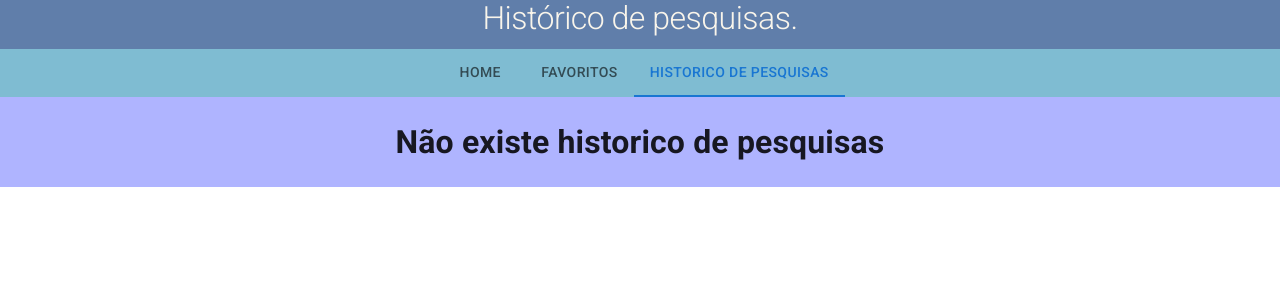
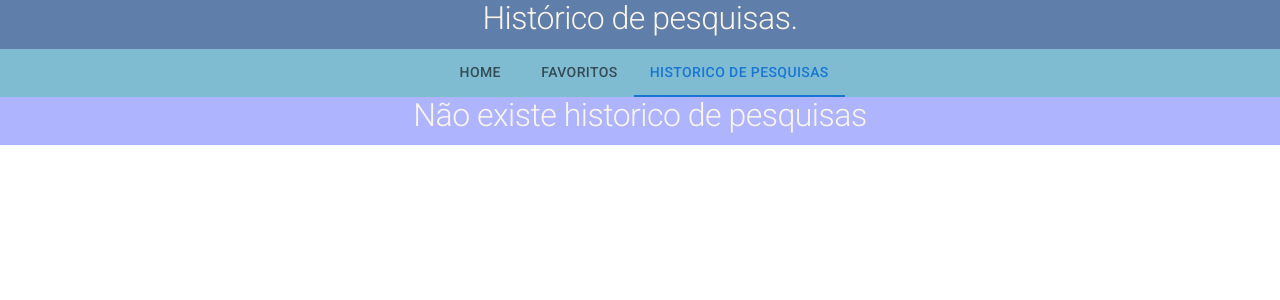
Before and after one commit to MatheusBurthon91/core-science-search-api, a React (Create React App) app in the folder frontend/: page /search_history in a window 1280 px wide. Shown: the top 300 px of the page. Built offline with nearby package versions, Linux system fonts and the light colour scheme.

Commit message:
style: :lipstick: adicionado estilos na tabela de historico de pesquisas, ainda passivel de alterações.

```diff
--- a/frontend/src/components/ShowHistorySearch.jsx
+++ b/frontend/src/components/ShowHistorySearch.jsx
@@ -8,6 +8,7 @@ import {
   TableHead,
   TableRow,
   Paper,
+  Typography,
 } from '@mui/material';
 
 export default function ShowHistorySearch() {
@@ -15,9 +16,13 @@ export default function ShowHistorySearch() {
 
   return (
     <Grid container justifyContent="center" sx={{ backgroundColor: '#AFB4FF' }}>
-      {!getSearch ? <h1>Não existe historico de pesquisas</h1> : (
+      {!getSearch ? (
+        <Typography variant="h1" component="div" gutterBottom>
+          Não existe historico de pesquisas
+        </Typography>
+      ) : (
         <TableContainer component={Paper}>
-          <Table sx={{ backgroundColor: '#AFB4FF' }} size="small">
+          <Table sx={{ backgroundColor: '#AFB4FF', minWidth: 650 }} size="small">
             <TableHead>
               <TableRow>
                 <TableCell align="center">Pesquisa</TableCell>
```
